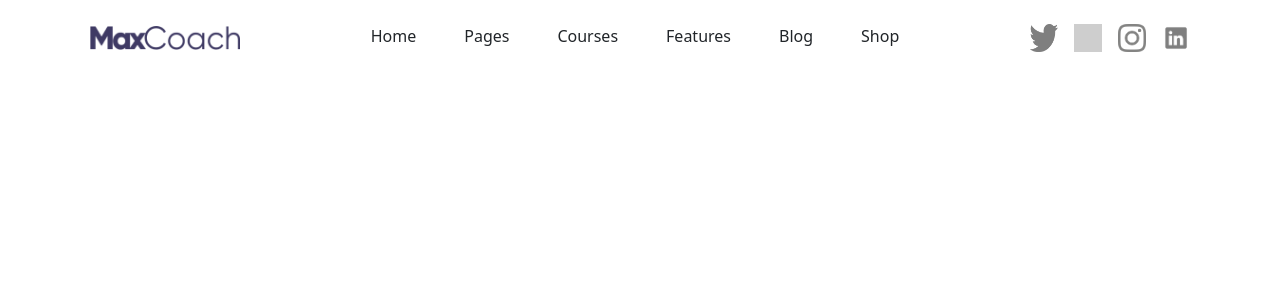
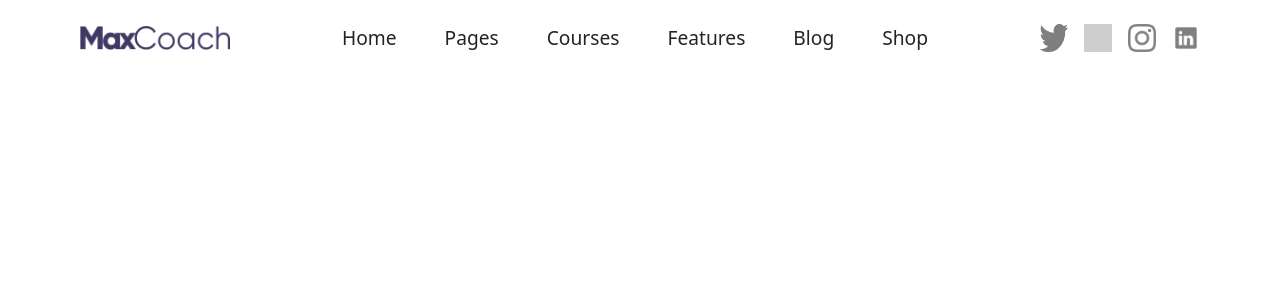
Before and after one commit to LBusnelli27/proj-html-vuejs, a Vue app: page / in a window 1280 px wide. Shown: the top 300 px of the page. Built offline with nearby package versions, Linux system fonts and the light colour scheme; grey boxes are pictures that could not be loaded.

Commit message:
refacrtor nav element style

```diff
--- a/src/components/Header.vue
+++ b/src/components/Header.vue
@@ -68,6 +68,14 @@ export default {
         width: 150px;
       }
     }
+    div {
+      ul {
+        li {
+          font-size: 1.2rem;
+          font-weight: 200;
+        }
+      }
+    }
     .my-social-container {
       gap: 1rem;
       img {
```
